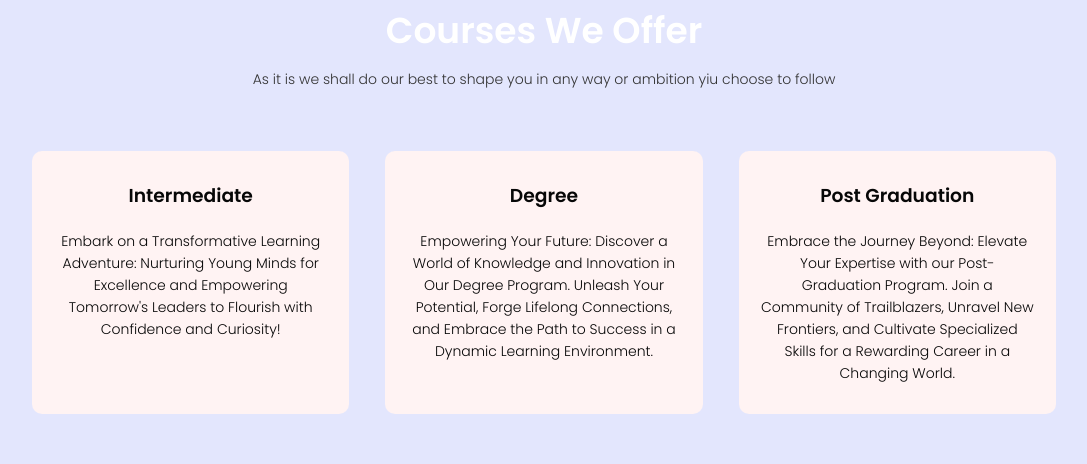
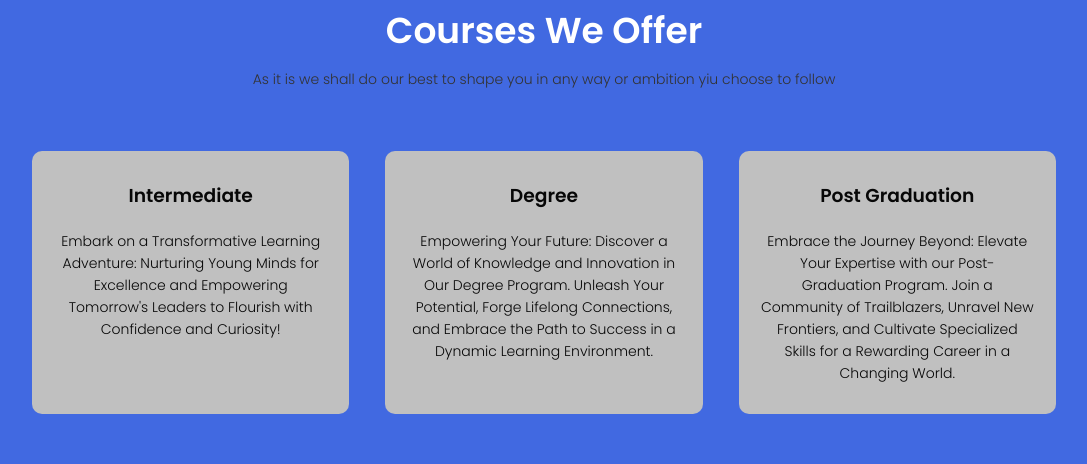
Before and after one commit to Emah567/school-web, a plain HTML site: page index.html in a window 1280 px wide. Shown: the part 897-1361 px from the top of the page, without its empty margins (96-1183 px from the left). Drawn offline with nearby package versions, Linux system fonts and the light colour scheme.

Commit message:
Update style.css

```diff
--- a/style.css
+++ b/style.css
@@ -1,10 +1,10 @@
 :root{
-    --background: #e3e6fd;
+    --background: #4169E1;
     --color: #333333;
     --in-color: #070707;
     --in-grey: rgb(43, 39, 39);
     --grey: rgb(139, 135, 135);
-    --box-color: #fff3f3;
+    --box-color: #C0C0C0;
 
     /* --background: #2E2E2E; */
     /* --color: #FFFFF0; */
```
